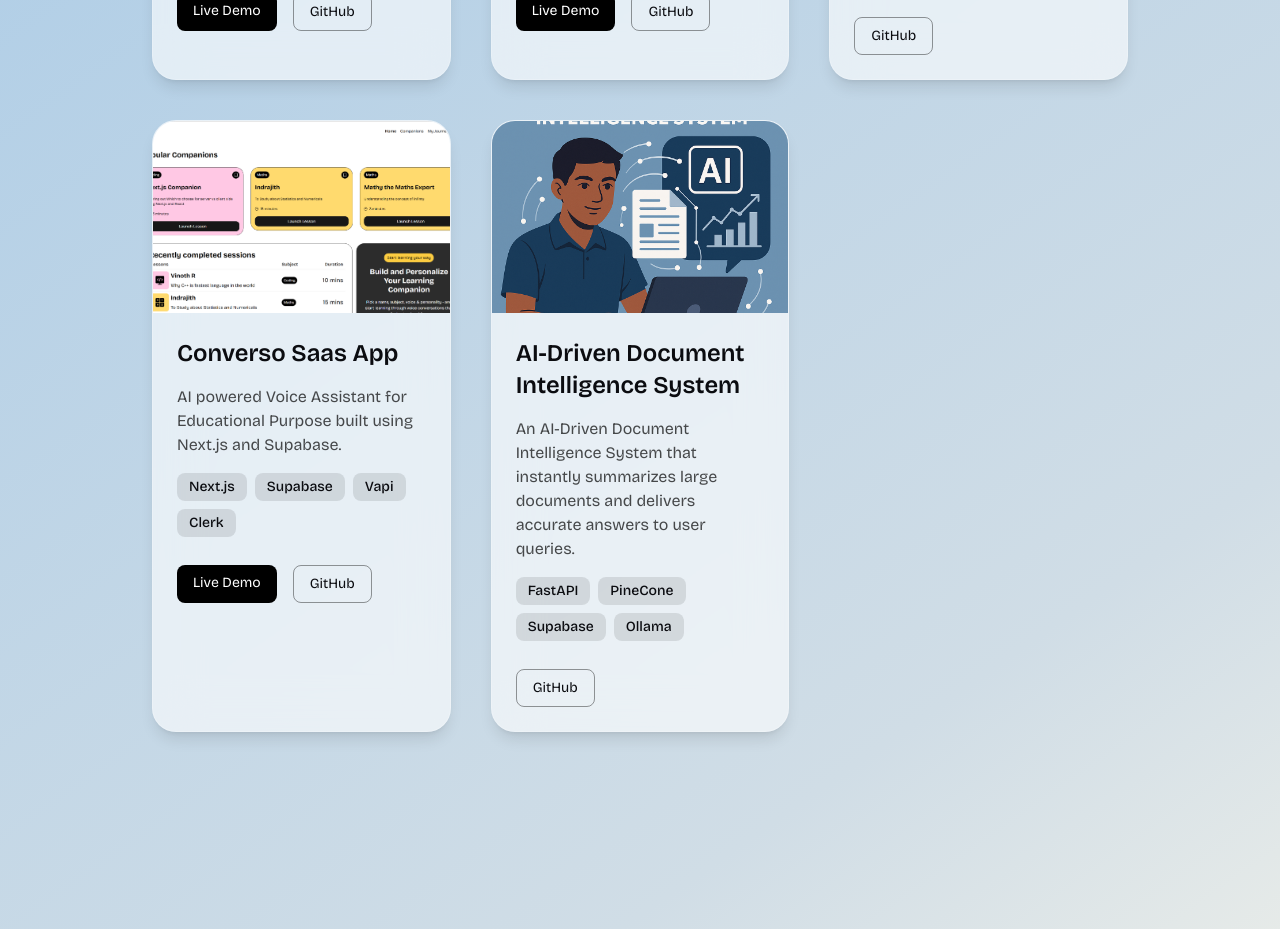
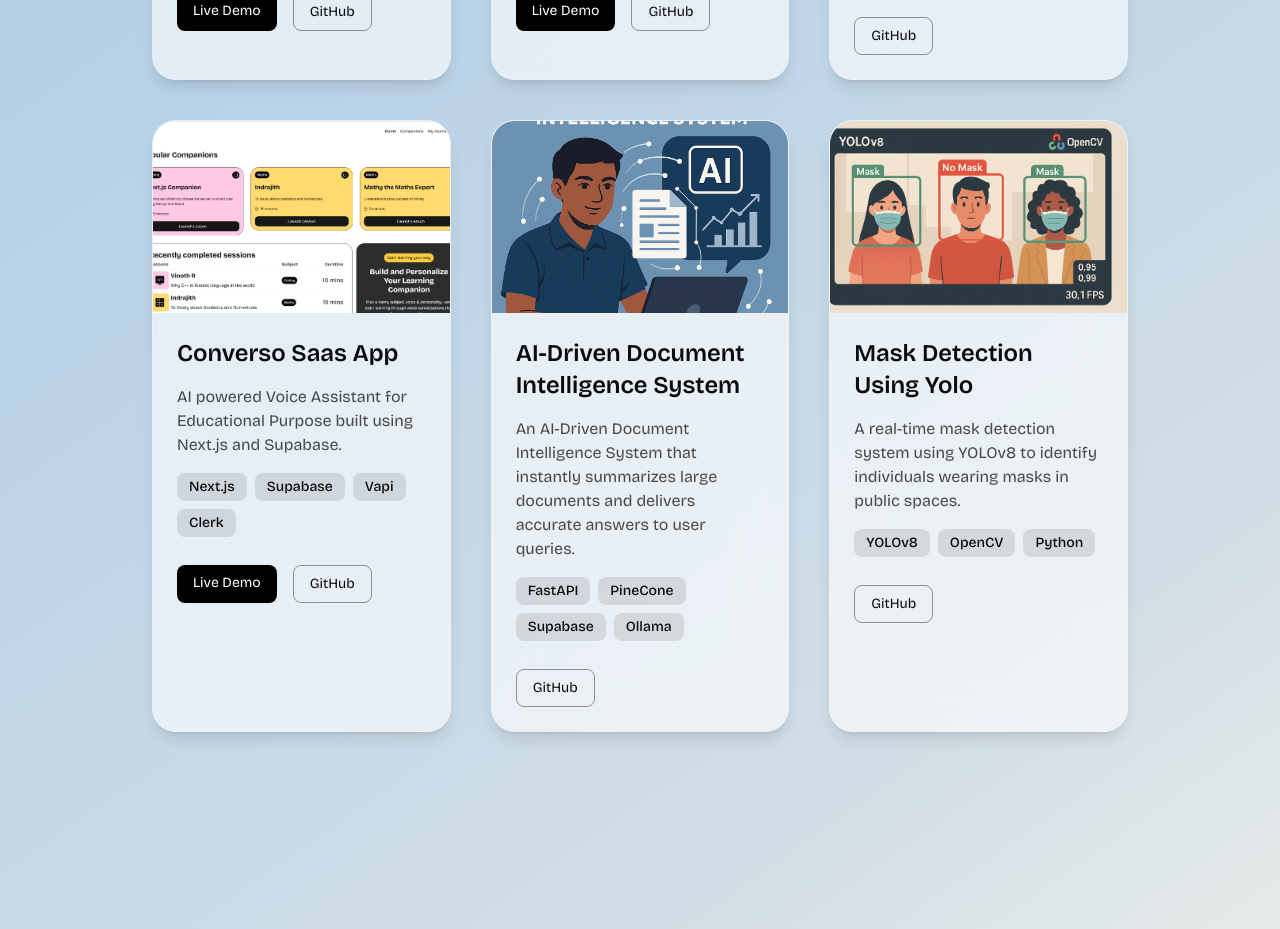
Before and after one commit to Dhuvarakesh17/portfolio, a Next.js app: page /projects in a window 1280 px wide. Shown: the part 740-1669 px from the top of the page. Built offline with nearby package versions, Linux system fonts and the light colour scheme.

Commit message:
updated projects section

```diff
--- a/data/projects.ts
+++ b/data/projects.ts
@@ -44,5 +44,13 @@
     tags:["FastAPI","PineCone","Supabase","Ollama"],
     image:"/projects/p5.png",
     github:"https://github.com/Dhuvarakesh17/AI-Driven-Document-Intelligence-System"
+  },
+  {
+    id:6,
+    title:"Mask Detection Using Yolo",
+    description:"A real-time mask detection system using YOLOv8 to identify individuals wearing masks in public spaces.",
+    tags:["YOLOv8","OpenCV","Python"],
+    image:"/projects/p6.png",
+    github:"https://github.com/Dhuvarakesh17/mask-detector"
   }
 ];
```
Also changed, not shown: public/projects/p6.png (added).
